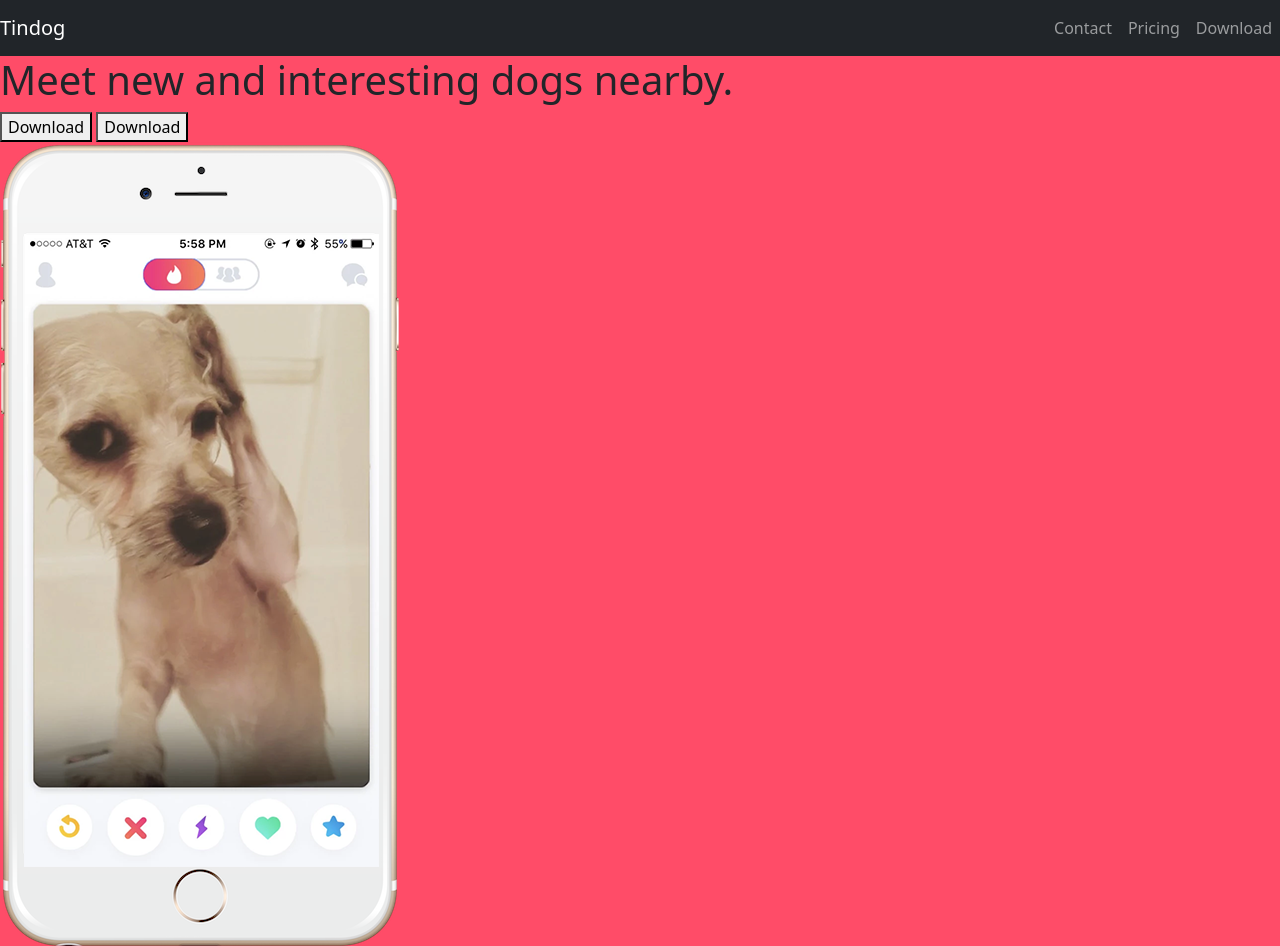
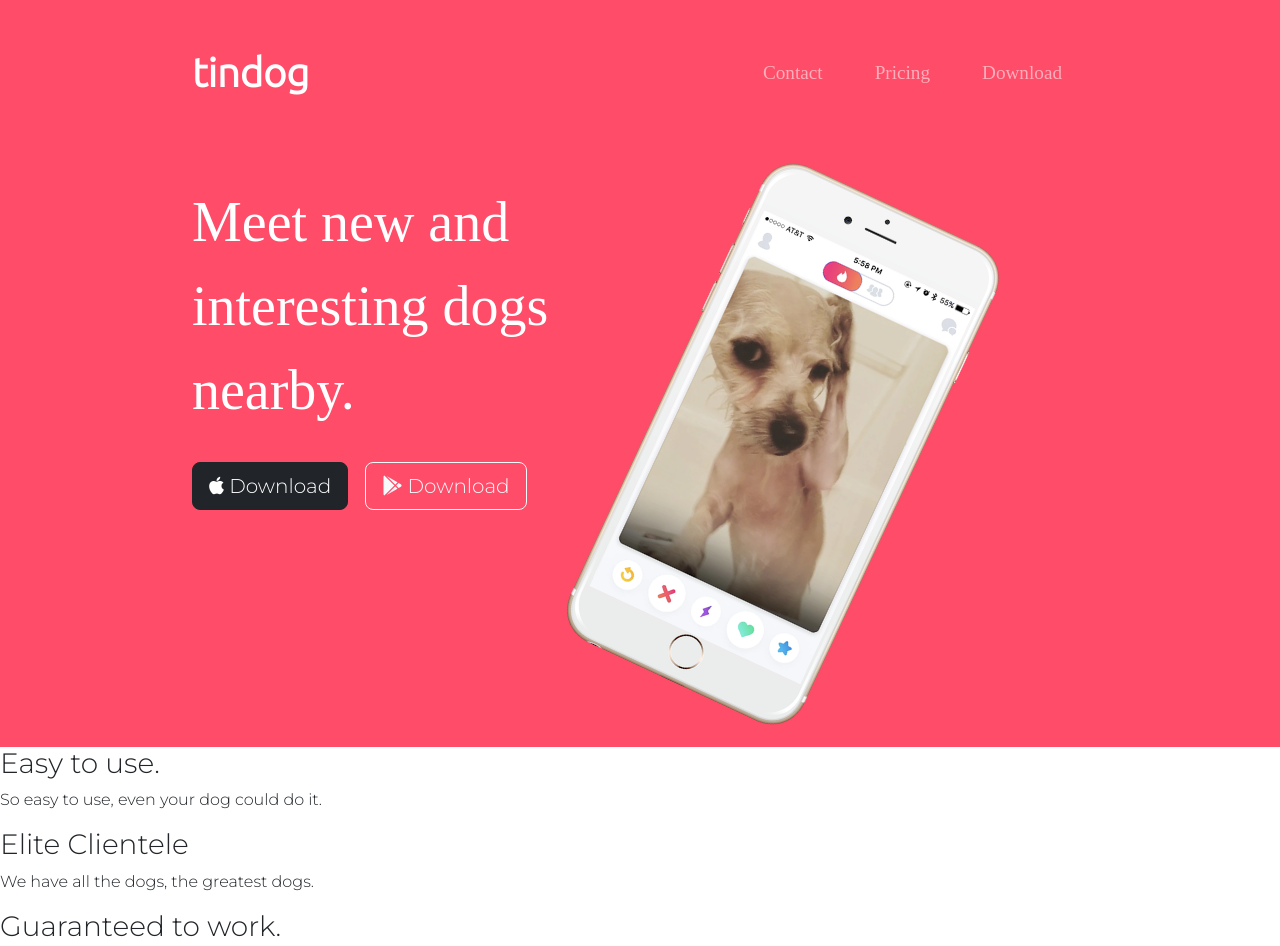
Before and after one commit to dr-adada/tindog-website, a plain HTML site: page index.html in a window 1280 px wide. Shown: the top 946 px of the page. Drawn offline with nearby package versions, Linux system fonts and the light colour scheme; files that its build step writes are made by us from their sources.

Commit message:
Made changes to the first part of the website using bootstrap and css

```diff
--- a/index.html
+++ b/index.html
@@ -3,10 +3,19 @@
 
 <head>
   <meta charset="utf-8">
-  <link rel="stylesheet" href="css/styles.css">
+
   <link href="https://cdn.jsdelivr.net/npm/bootstrap@5.3.0-alpha1/dist/css/bootstrap.min.css" rel="stylesheet" integrity="sha384-GLhlTQ8iRABdZLl6O3oVMWSktQOp6b7In1Zl3/Jr59b6EGGoI1aFkw7cmDA6j6gD" crossorigin="anonymous">
-  <script src="https://cdn.jsdelivr.net/npm/@popperjs/core@2.9.2/dist/umd/popper.min.js" integrity="sha384-IQsoLXl5PILFhosVNubq5LC7Qb9DXgDA9i+tQ8Zj3iwWAwPtgFTxbJ8NT4GN1R8p" crossorigin="anonymous"></script>
-  <script src="https://cdn.jsdelivr.net/npm/bootstrap@5.3.0-alpha1/dist/js/bootstrap.bundle.min.js" integrity="sha384-w76AqPfDkMBDXo30jS1Sgez6pr3x5MlQ1ZAGC+nuZB+EYdgRZgiwxhTBTkF7CXvN" crossorigin="anonymous"></script>
+<script src="https://cdn.jsdelivr.net/npm/bootstrap@5.3.0-alpha1/dist/js/bootstrap.bundle.min.js" integrity="sha384-w76AqPfDkMBDXo30jS1Sgez6pr3x5MlQ1ZAGC+nuZB+EYdgRZgiwxhTBTkF7CXvN" crossorigin="anonymous"></script>
+
+
+  <link rel="stylesheet" href="styles.css">
+
+  <script src="https://kit.fontawesome.com/444e67c5f7.js" crossorigin="anonymous"></script>
+
+  <link rel="preconnect" href="https://fonts.googleapis.com">
+  <link rel="preconnect" href="https://fonts.gstatic.com" crossorigin>
+  <link href="https://fonts.googleapis.com/css2?family=Montserrat:wght@300&family=Ubuntu:wght@300&display=swap" rel="stylesheet">
+
   <title>TinDog</title>
 
 </head>
@@ -14,10 +23,11 @@
 <body>
 
   <section id="title">
+    <div class="container-fluid">
 
     <!-- Nav Bar -->
-    <nav class="navbar bg-dark navbar-expand-lg navbar-dark">
-      <a class="navbar-brand" href="">Tindog</a>
+    <nav class="navbar navbar-expand-lg navbar-dark">
+      <a class="navbar-brand" href="">tindog</a>
        <button class="navbar-toggler" type="button" data-toggle="collapse" data-target="#navbarSupportedContent" aria-controls="navbarSupportedContent" aria-expanded="false" aria-label="Toggle navigation">
       <span class="navbar-toggler-icon"></span>
     </button>
@@ -39,16 +49,17 @@
 
 
     <!-- Title -->
-
-    <div>
+  <div class="row">
+    <div class="col-lg-6">
       <h1>Meet new and interesting dogs nearby.</h1>
-      <button type="button">Download</button>
-      <button type="button">Download</button>
+      <button class="btn btn-dark btn-lg download-button" type="button"><i class="fa-brands fa-apple"></i> Download</button>
+      <button class="btn btn-outline-light btn-lg download-button" type="button"><i class="fa-brands fa-google-play"></i> Download</button>
     </div>
-    <div>
-      <img src="iphone6.png" alt="iphone-mockup">
+    <div class="col-lg-6">
+      <img class="title-image" src="iphone6.png" alt="iphone-mockup">
     </div>
-
+  </div>
+  </div>
   </section>
 
 
--- a/styles.css
+++ b/styles.css
@@ -1,3 +1,47 @@
+body {
+    font-family: 'Montserrat';
+}
+
 #title{
     background-color: #ff4c68;
+    color: white;
 }
+
+.container-fluid {
+    padding: 3% 15%;
+}
+
+h1 {
+    font-family: 'Montserrat-Black';
+    font-size: 3.5rem;
+    line-height: 1.5;
+}
+
+.navbar {
+    padding: 0 0 4.5rem;
+}
+
+.nav-item {
+    padding: 0 18px;
+}
+
+.navbar-brand {
+    font-family: 'Ubuntu';
+    font-size: 2.5rem;
+    font-weight: bold;
+}
+
+.nav-link {
+    font-size: 1.2rem;
+    font-family: 'Montserrat-light';
+
+}
+
+.download-button {
+    margin: 5% 3% 5% 0;
+}
+
+.title-image {
+    width: 60%;
+    transform: rotate(25deg);
+}
```
